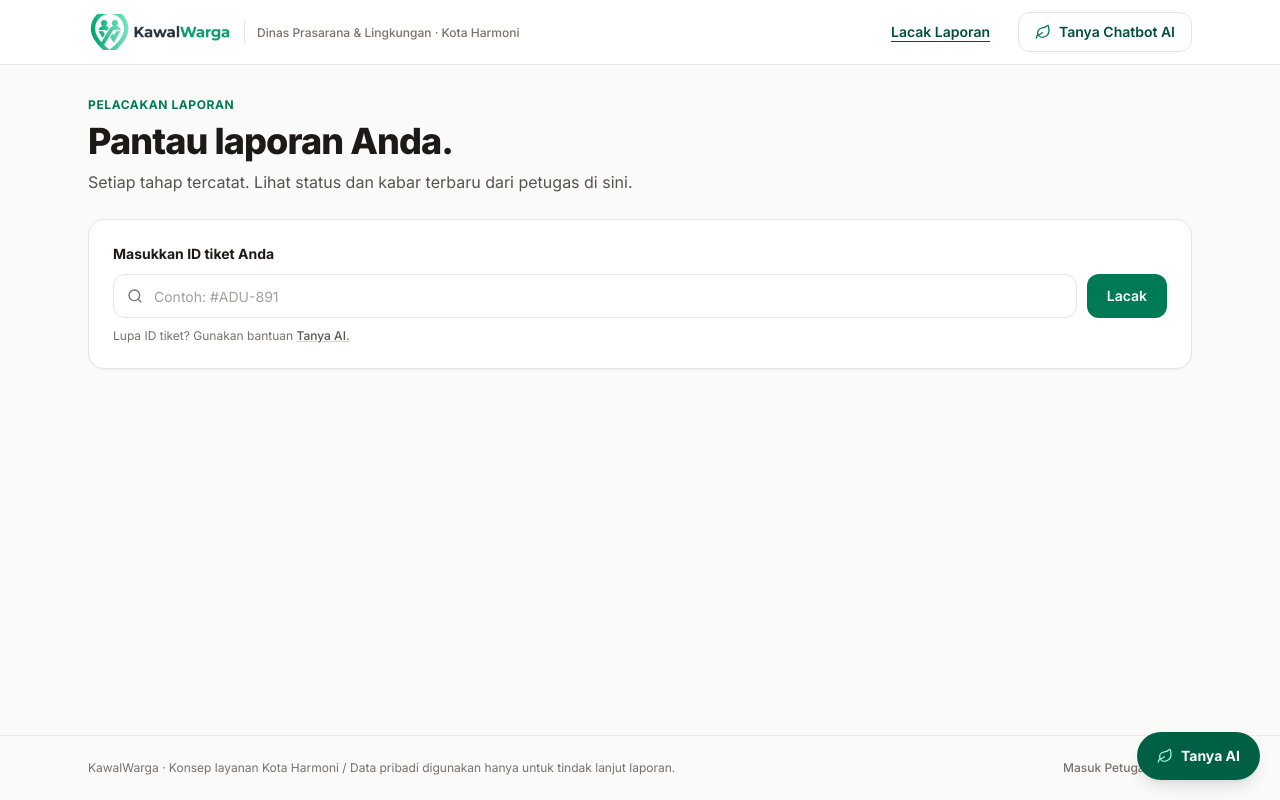
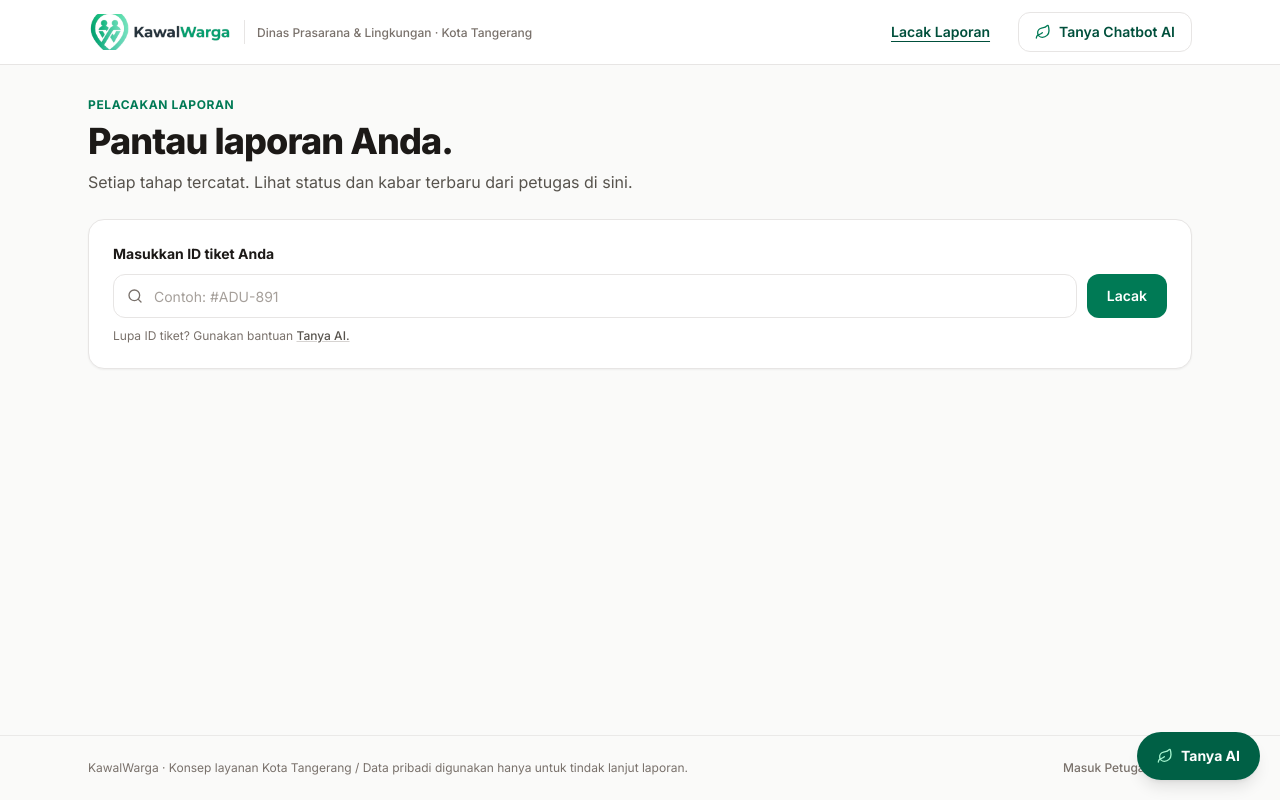
Before and after one commit to SasukeWN/KawalWarga, a Next.js app in the folder frontend/: page /lacak in a window 1280 px wide. Built offline with nearby package versions, Linux system fonts and the light colour scheme.

Commit message:
fix(ui): elevate mobile drawer z-index and support scrolling, update region name

```diff
--- a/frontend/src/components/layout/AppShell.tsx
+++ b/frontend/src/components/layout/AppShell.tsx
@@ -67,7 +67,7 @@ export function AppShell({
       {/* Drawer Sidebar Mobile */}
       {mobileMenuOpen && (
         <div
-          className="fixed inset-0 z-50 flex lg:hidden"
+          className="fixed inset-0 z-[1000] flex lg:hidden"
           role="dialog"
           aria-modal="true"
           aria-label="Menu navigasi"
@@ -77,7 +77,7 @@ export function AppShell({
             onClick={() => setMobileMenuOpen(false)}
             aria-hidden="true"
           />
-          <div className="relative z-10 flex h-full w-[260px] flex-col bg-stone-50 shadow-xl">
+          <div className="relative z-10 flex h-full w-[260px] flex-col bg-stone-50 shadow-xl overflow-y-auto">
             <button
               type="button"
               onClick={() => setMobileMenuOpen(false)}
@@ -92,7 +92,7 @@ export function AppShell({
               activePath={activePath}
               onNavigate={() => setMobileMenuOpen(false)}
               onLogout={handleDefaultLogout}
-              className="h-full border-r-0"
+              className="min-h-full border-r-0"
             />
           </div>
         </div>
--- a/frontend/src/lib/config.ts
+++ b/frontend/src/lib/config.ts
@@ -1,7 +1,7 @@
 export const APP_CONFIG = {
   appName: "KawalWarga",
   agencyName: "Dinas Prasarana & Lingkungan",
-  regionName: "Kota Harmoni",
+  regionName: "Kota Tangerang",
   defaultMapCenter: {
     lat: -6.2088,
     lng: 106.8456,
```
